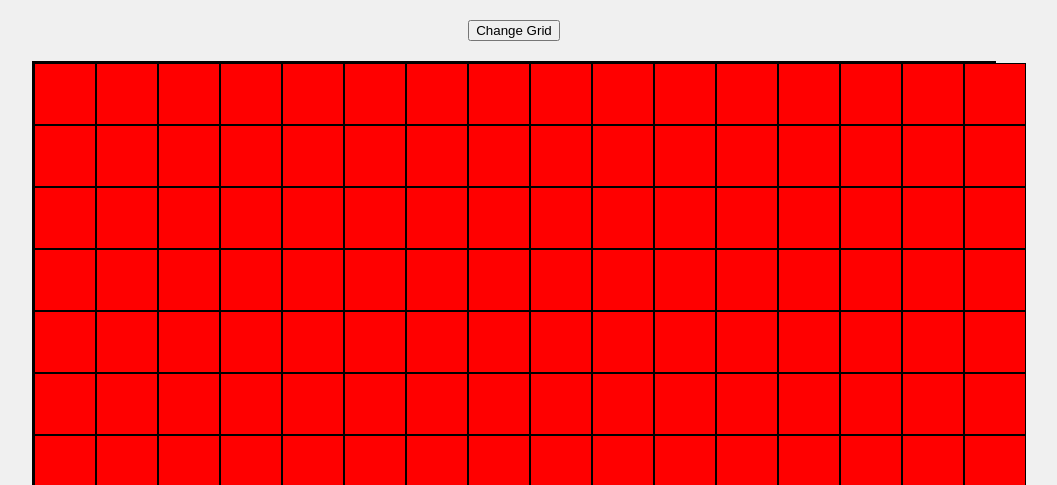
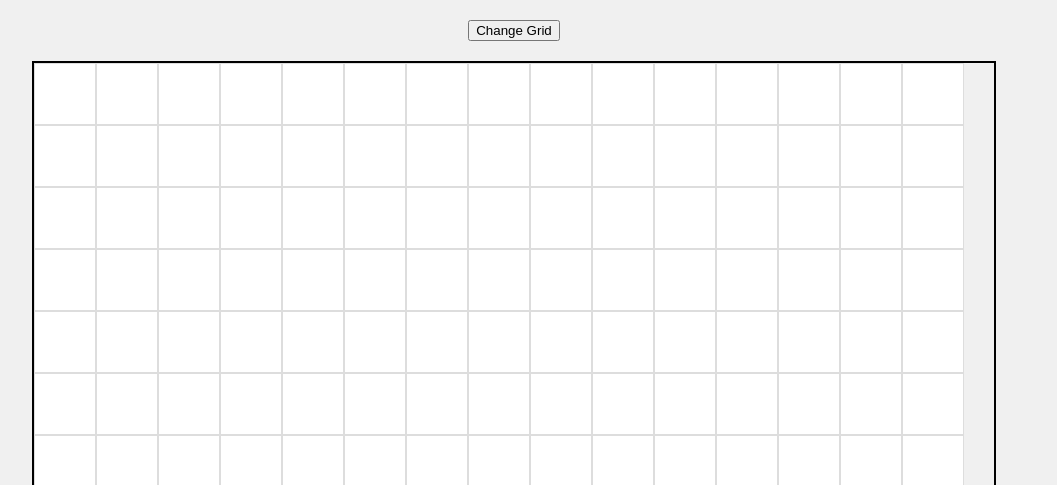
Before and after one commit to FMD911/etch-a-sketch, a plain HTML site: page index.html in a window 1280 px wide. Shown: the top 485 px of the page, without its empty margins (126-1183 px from the left). Drawn offline with Linux system fonts and the light colour scheme.

Commit message:
Fix hover system and remove broken global square listener

```diff
--- a/script.js
+++ b/script.js
@@ -14,8 +14,20 @@ function createGrid(size) {
     square.style.width = `${squareSize}px`;
     square.style.height = `${squareSize}px`;
 
+    // darkness tracking
+    square.dataset.darkness = 0;
+
     square.addEventListener("mouseenter", () => {
-      square.style.backgroundColor = "black";
+      let level = Number(square.dataset.darkness);
+
+      if (level < 10) {
+        level++;
+        square.dataset.darkness = level;
+      }
+
+      const darkness = level * 25;
+
+      square.style.backgroundColor = `rgb(${255 - darkness}, ${255 - darkness}, ${255 - darkness})`;
     });
 
     container.appendChild(square);
--- a/style.css
+++ b/style.css
@@ -14,18 +14,13 @@ body {
   width: 960px;
   height: 960px;
   border: 2px solid black;
-
-  display: grid;
-  grid-template-columns: repeat(16, 1fr);
-  grid-template-rows: repeat(16, 1fr);
+  display: flex;
+  flex-wrap: wrap;
 }
 
 #container div {
-  width: 20px;
-  height: 20px;
-
-  background: red !important;
-  border: 1px solid black !important;
-
-  display: block !important;
+  width: 60px;
+  height: 60px;
+  background: white;
+  border: 1px solid #ddd;
 }
```
